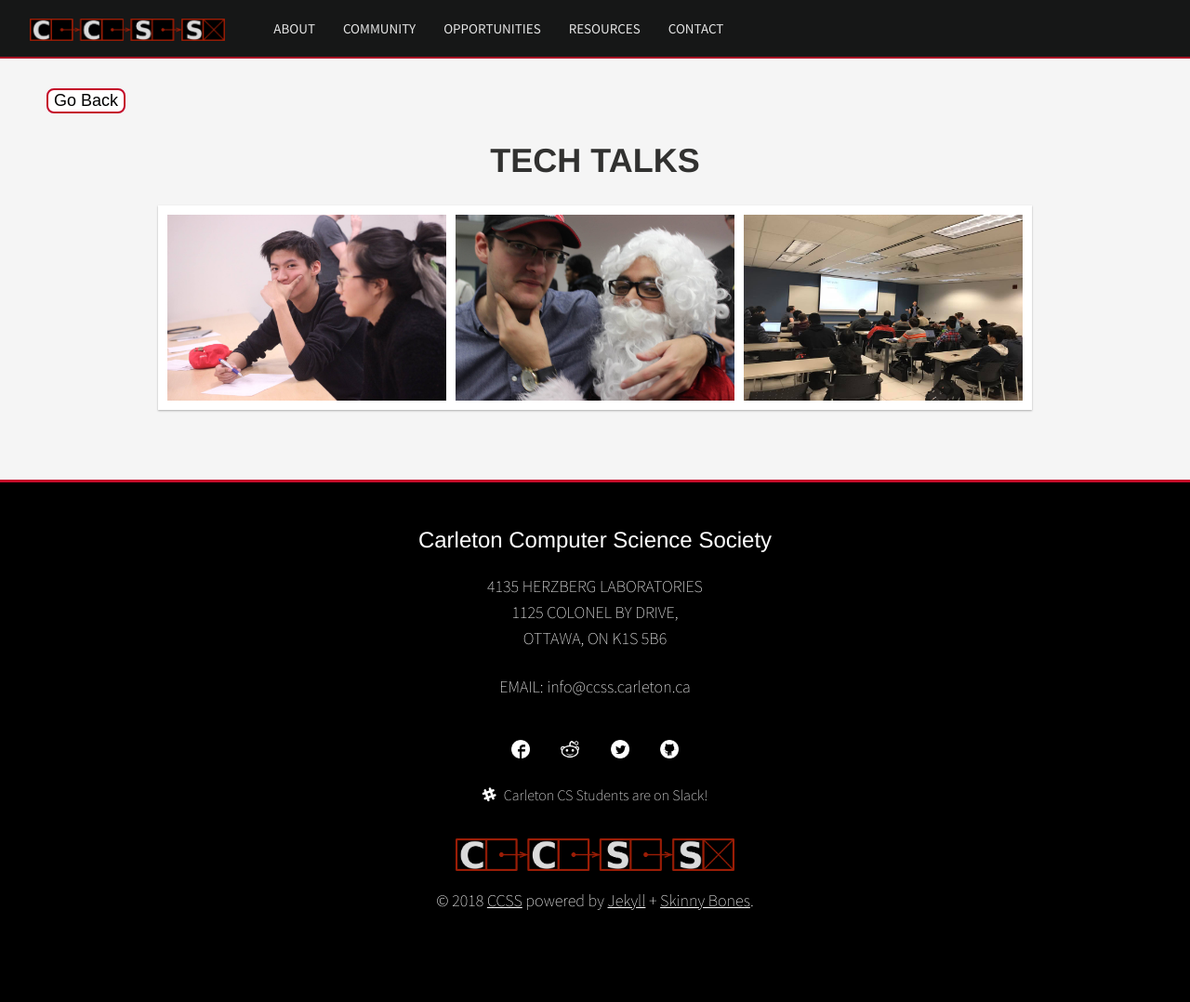
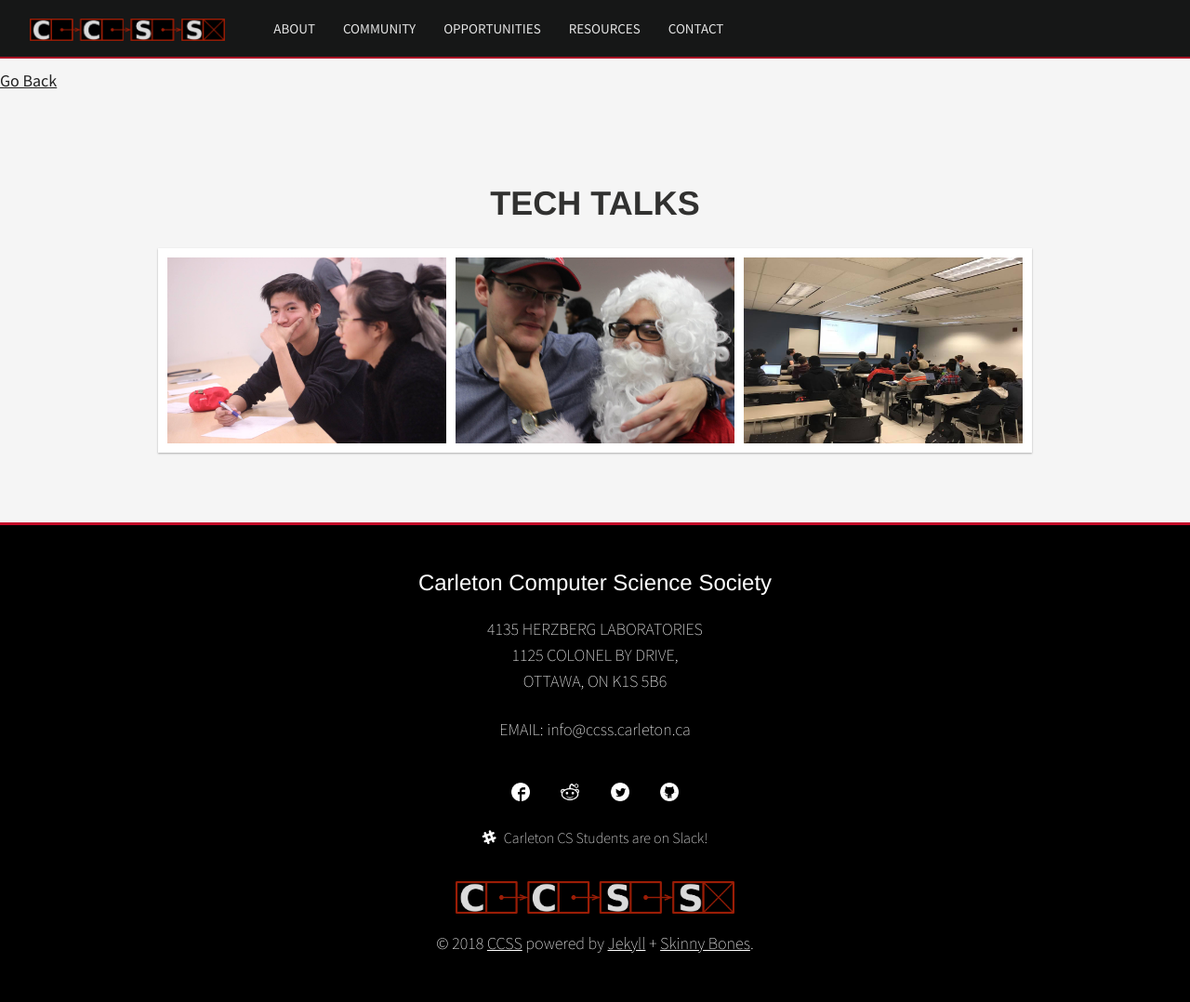
Before and after one commit to CarletonComputerScienceSociety/carletoncomputersciencesociety.github.io, a Jekyll site: the page built from community/gallery/tech/index.md, in a window 1280 px wide. Shown: the whole page at 93% size. Built offline with Jekyll 4.4.1, drawn with Linux system fonts in a browser that asks for light colours; before the commit the page ends 1032 px from its top, so only the background shows below that.

Commit message:
Update index.md

```diff
--- a/community/gallery/tech/index.md
+++ b/community/gallery/tech/index.md
@@ -5,10 +5,10 @@ title: Gallery
 published: true
 ---
 
-<button class="backButton" onclick="location.href='{{ site.baseurl }}/community/gallery/'" type="button">
-    Go Back </button>
 
+<a href="{{ site.baseurl }}/community/gallery/">Go Back</a>
 
+<script src="{{ site.baseurl }}/js/gallery.js"></script>
 
 <div class='content-wrap'>
 
@@ -27,6 +27,3 @@ published: true
         </div>
       </div>
 </div>
-
-
-<script src="{{ site.baseurl }}/js/custom.js"></script>
```
